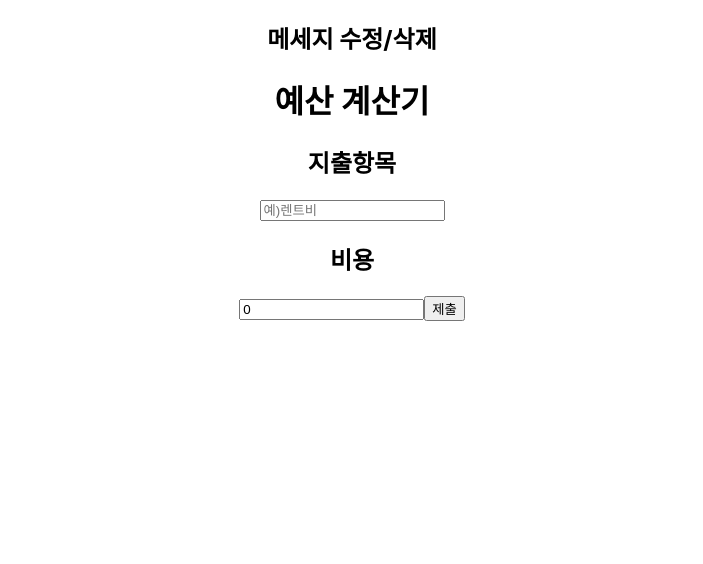
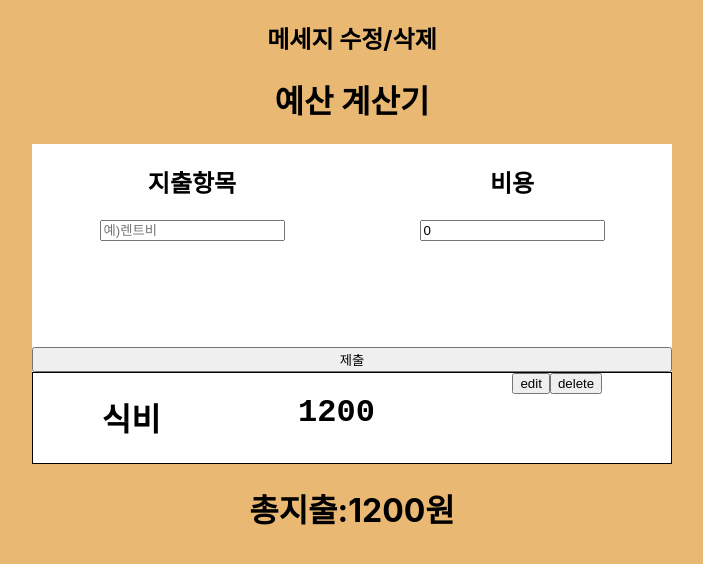
Before and after one commit to SwimmingRiver/goorm_CRUD, a React (Create React App) app: page / in a window 1280 px wide. Shown: the top 564 px of the page, without its empty margins (288-991 px from the left). Built offline with nearby package versions, Linux system fonts and the light colour scheme.

Commit message:
add redux

```diff
--- a/package.json
+++ b/package.json
@@ -3,12 +3,15 @@
   "version": "0.1.0",
   "private": true,
   "dependencies": {
+    "@reduxjs/toolkit": "^1.9.5",
     "@testing-library/jest-dom": "^5.17.0",
     "@testing-library/react": "^13.4.0",
     "@testing-library/user-event": "^13.5.0",
     "react": "^18.2.0",
     "react-dom": "^18.2.0",
+    "react-redux": "^8.1.2",
     "react-scripts": "5.0.1",
+    "redux": "^4.2.1",
     "web-vitals": "^2.1.4"
   },
   "scripts": {
--- a/src/App.css
+++ b/src/App.css
@@ -1,38 +1,24 @@
 .App {
   text-align: center;
-}
-
-.App-logo {
-  height: 40vmin;
-  pointer-events: none;
-}
-
-@media (prefers-reduced-motion: no-preference) {
-  .App-logo {
-    animation: App-logo-spin infinite 20s linear;
-  }
-}
-
-.App-header {
-  background-color: #282c34;
-  min-height: 100vh;
+  background-color: #e9b872;
   display: flex;
   flex-direction: column;
   align-items: center;
-  justify-content: center;
-  font-size: calc(10px + 2vmin);
-  color: white;
+  height: 100vh;
 }
 
-.App-link {
-  color: #61dafb;
+
+
+.Wrapper{
+  background-color: #fff;
+  height: 40vh;
+  width: 50vw;
+  display: flex;
+  flex-direction: column;
 }
-
-@keyframes App-logo-spin {
-  from {
-    transform: rotate(0deg);
-  }
-  to {
-    transform: rotate(360deg);
-  }
+#item{
+  display: flex;
+  justify-content: space-around;
+  width: 50vw;
+  height: 30vh;
 }
--- a/src/App.js
+++ b/src/App.js
@@ -1,22 +1,32 @@
 
 import './App.css';
-import { useState } from 'react';
+import { useEffect, useState } from 'react';
 import {Card} from './Card';
+import { useDispatch, useSelector } from 'react-redux';
+import { itemsReducer } from './Reducer/items';
+
 
 
 function App() {
 const [item,setItem]=useState('');
 const [budget,setBudget]=useState(0);
-const [list,setList]=useState([]);
+const list = useSelector((state)=>state.item);
+const dispatch = useDispatch();
+const [total,setTotal]=useState();
+useEffect(()=>{
+  setTotal(0);
+  list.map((el)=>setTotal((prev)=>prev+=el.budget));
+},[list]);
+const Submit=()=>{
 
-const Submit=()=>{
-  setList(()=>[...list,{
+  dispatch(itemsReducer.actions.ADD_ITEMS({
     item,
-    budget
-  }])
+    budget:+budget
+  }))
   setItem('');
   setBudget(0);
 }
+
   return (
     <div className="App">
       <header>
@@ -25,19 +35,25 @@ const Submit=()=>{
       </header>
 
       <div className='Wrapper'>
+       <div id="item">
+        <div>
+        <h2>지출항목</h2>
+        <input value={item} type='text' placeholder='예)렌트비' onChange={(e)=>{setItem(e.target.value)}}/>
+        </div>
        <div>
-       <h2>지출항목</h2>
-        <input value={item} type='text' placeholder='예)렌트비' onChange={(e)=>{setItem(e.target.value)}}/>
-        <h2>비용</h2>
+       <h2>비용</h2>
         <input value={budget} type='number' onChange={(e)=>{setBudget(e.target.value)}}/>
-      <button onClick={Submit}>제출</button>
        </div>
 
       </div>
+
+      <button onClick={Submit}>제출</button>
+
       <div>
         {list.map((i,index)=><Card key={index} item={i.item} budget={i.budget}/>)}
       </div>
-
+       </div>
+   <h1>총지출:{total}원</h1>
     </div>
   );
 }
--- a/src/Card/index.css
+++ b/src/Card/index.css
@@ -1,3 +1,6 @@
 .CardWrappr{
+font-family: 'Courier New', Courier, monospace;
     border: solid 1px black;
+    display: flex;
+    justify-content: space-around;
 }
--- a/src/Card/index.js
+++ b/src/Card/index.js
@@ -1,8 +1,15 @@
 import './index.css';
 
 export const Card=(props)=>{
+    const Edit=()=>{};
+    const Delete=()=>{};
     return(<div className="CardWrappr">
+
       <h1>{props.item}</h1>
       <h1>{props.budget}</h1>
+      <div>
+      <button>edit</button>
+      <button>delete</button>
+      </div>
     </div>)
-    }
+    }   ;
--- /dev/null
+++ b/src/Reducer/items.js
@@ -0,0 +1,16 @@
+import { createSlice } from "@reduxjs/toolkit";
+
+const initialState =[
+    {
+        item:"식비",
+        budget:1200
+    }];
+export const itemsReducer = createSlice({
+    name:"items",
+    initialState,
+    reducers:{
+        ADD_ITEMS:(state,action)=>{
+            state.push(action.payload);
+        }
+    }
+});
--- /dev/null
+++ b/src/Store/index.js
@@ -0,0 +1,8 @@
+import { configureStore } from "@reduxjs/toolkit";
+import { itemsReducer } from "../Reducer/items";
+
+export const store = configureStore({
+    reducer:{
+        item:itemsReducer.reducer
+    }
+});
--- a/src/index.js
+++ b/src/index.js
@@ -2,10 +2,14 @@ import React from 'react';
 import ReactDOM from 'react-dom/client';
 import './index.css';
 import App from './App';
+import { Provider } from 'react-redux';
+import {store}  from './Store';
 
 const root = ReactDOM.createRoot(document.getElementById('root'));
 root.render(
   <React.StrictMode>
+    <Provider store={store}>
     <App />
+    </Provider>
   </React.StrictMode>
 );
```
Also changed, not shown: 1 other file (tests, documents, lock files or other folders).
